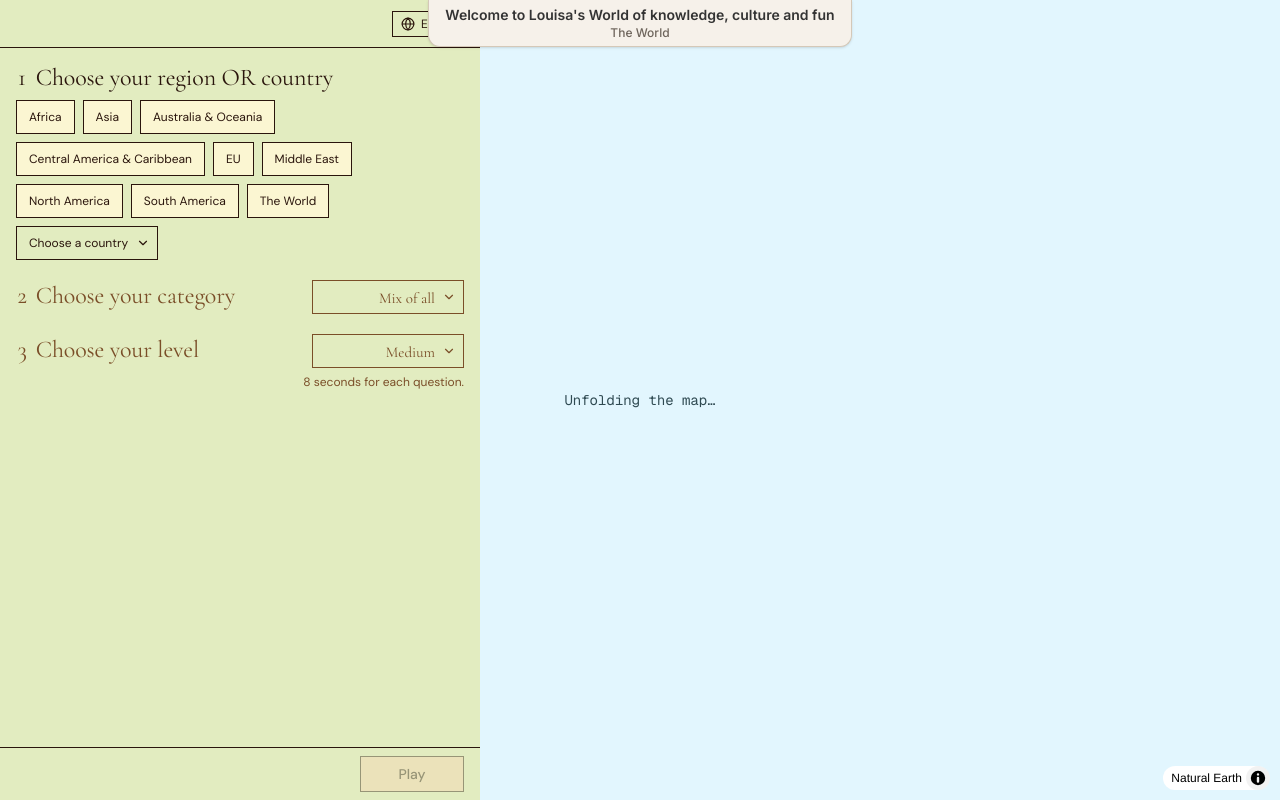
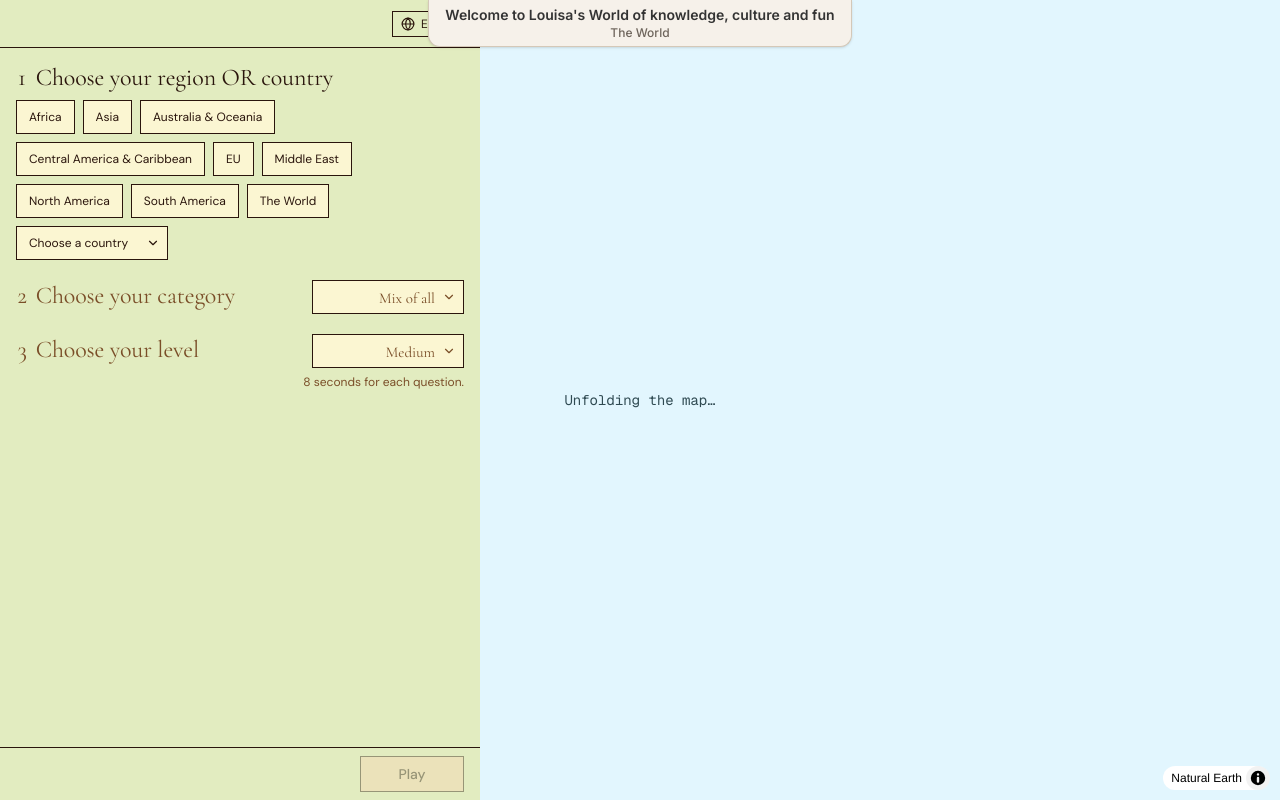
Before and after one commit to martijnvandort/geo-louisa, a Next.js app: page / in a window 1280 px wide. Built offline with nearby package versions, Linux system fonts and the light colour scheme.

Commit message:
Keep the start controls still when a region or country is chosen.
Pills, the country list, category, and level start pale yellow. The one that is chosen turns the same peach as Play.

```diff
--- a/components/game/geosense-app.tsx
+++ b/components/game/geosense-app.tsx
@@ -243,6 +243,9 @@ export function GeosenseApp({ playerId }: { playerId: string }) {
   }, []);
 
   const presentation = useMemo(() => presentationFrom(state), [state]);
+  const lobbyMap = useRef(state.region);
+  if (state.phase !== "LOBBY") lobbyMap.current = state.region;
+  const mapRegion = state.phase === "LOBBY" ? lobbyMap.current : state.region;
 
   const playing =
     state.phase === "ROUND_PREVIEW" || state.phase === "GUESSING_ACTIVE" || state.phase === "ROUND_RESULT";
@@ -255,7 +258,7 @@ export function GeosenseApp({ playerId }: { playerId: string }) {
       <div className={`absolute top-0 left-0 ${inRound ? "right-36" : "right-0"} ${playing ? "bottom-[calc(3.5rem+env(safe-area-inset-bottom))]" : "bottom-0"}`}>
       <MapStage
         difficulty={state.mapDifficulty}
-        region={state.region}
+        region={mapRegion}
         interactive={state.phase === "GUESSING_ACTIVE" && !state.submitted}
         pins={presentation.pins}
         arcs={presentation.arcs}
--- a/components/game/screens.tsx
+++ b/components/game/screens.tsx
@@ -90,9 +90,9 @@ const uiFace = "[font-family:var(--font-ui),DM_Sans,sans-serif]";
 const displayFace = "[font-family:var(--font-display),Cormorant_Garamond,serif]";
 const questionType = `min-w-0 text-2xl leading-[1.15] font-normal tracking-[-0.005em] text-balance ${displayFace}`;
 const ink = "text-[#2A150C]";
-const fieldMetric = `h-[34px] w-[152px] shrink-0 appearance-none border bg-[#E2ECC0] py-1.5 pr-7 pl-3 text-right text-[15px] outline-none ${displayFace}`;
-const fieldClass = `${fieldMetric} border-[#2A150C] text-[#2A150C] focus:border-[#2A150C]`;
-const fieldLocked = `${fieldMetric} border-[#7A4E28] bg-[#E2ECC0] text-[#7A4E28]`;
+const fieldMetric = `box-border h-[34px] w-[152px] shrink-0 appearance-none border border-[#2A150C] py-0 pr-7 pl-3 text-right text-[15px] font-normal leading-[34px] outline-none ${displayFace}`;
+const fieldClass = `${fieldMetric} text-[#2A150C]`;
+const fieldLocked = `${fieldMetric} text-[#7A4E28]`;
 
 const LEVELS: { id: MapDifficulty; label: "kids" | "adults" | "smartAdults" }[] = [
   { id: "kids", label: "kids" },
@@ -136,6 +136,8 @@ export function LobbyScreen({
   const regions = REGIONS.slice().sort(byName);
   const countries = COUNTRIES.slice().sort(byName);
   const [step1Done, setStep1Done] = useState(false);
+  const [categoryChosen, setCategoryChosen] = useState(false);
+  const [levelChosen, setLevelChosen] = useState(false);
   const regionValue = REGIONS.some((choice) => choice.id === state.region) ? state.region : "";
   const countryValue = COUNTRIES.some((choice) => choice.id === state.region) ? state.region : "";
   const category = categoryForMap(state.questionCategory, state.region);
@@ -149,6 +151,7 @@ export function LobbyScreen({
   }, [category, onPlaceMode, onQuestionCategory, state.placeMode, state.questionCategory, state.region]);
 
   function chooseCategory(next: QuestionCategory) {
+    setCategoryChosen(true);
     onQuestionCategory(next);
     const mode = placeModeFor(next, state.region);
     if (mode !== state.placeMode) onPlaceMode(mode);
@@ -208,23 +211,19 @@ export function LobbyScreen({
                   type="button"
                   aria-pressed={selected}
                   onClick={() => chooseMap(choice.id)}
-                  className={`h-[34px] border-[0.5px] px-3 text-xs text-[#2A150C] transition-colors ${
-                    selected
-                      ? "border-[#2A150C] bg-[#FBF6D2] font-semibold"
-                      : "border-[#2A150C] bg-[#FBF6D2] font-normal"
+                  className={`box-border h-[34px] shrink-0 whitespace-nowrap border border-[#2A150C] px-3 text-xs font-normal text-[#2A150C] ${
+                    selected ? "bg-[#FAD5B3]" : "bg-[#FBF6D2]"
                   }`}
                 >
                   {text[choice.label]}
                 </button>
               );
             })}
-            <span className="relative">
+            <span className="relative shrink-0">
               <select
                 aria-label={text.orCountry}
-                className={`h-[34px] appearance-none border-[0.5px] py-0 pr-7 pl-3 text-xs text-[#2A150C] outline-none ${
-                  step1Done && countryValue !== ""
-                    ? "border-[#2A150C] bg-[#E2ECC0] font-semibold"
-                    : "border-[#2A150C] bg-[#E2ECC0] font-normal"
+                className={`box-border h-[34px] w-[152px] appearance-none border border-[#2A150C] py-0 pr-7 pl-3 text-xs font-normal text-[#2A150C] outline-none ${
+                  step1Done && countryValue !== "" ? "bg-[#FAD5B3]" : "bg-[#FBF6D2]"
                 }`}
                 value={step1Done ? countryValue : ""}
                 onChange={(event) => {
@@ -246,7 +245,7 @@ export function LobbyScreen({
           <FieldRow label={text.whatFind} step="2" locked={!laterSteps}>
             <select
               aria-label={text.whatFind}
-              className={laterSteps ? fieldClass : fieldLocked}
+              className={`${laterSteps ? fieldClass : fieldLocked} ${categoryChosen ? "bg-[#FAD5B3]" : "bg-[#FBF6D2]"}`}
               value={category}
               disabled={!laterSteps}
               onChange={(event) => chooseCategory(event.target.value as QuestionCategory)}
@@ -263,10 +262,13 @@ export function LobbyScreen({
           <FieldRow label={text.whatLevel} step="3" locked={!laterSteps}>
             <select
               aria-label={text.whatLevel}
-              className={laterSteps ? fieldClass : fieldLocked}
+              className={`${laterSteps ? fieldClass : fieldLocked} ${levelChosen ? "bg-[#FAD5B3]" : "bg-[#FBF6D2]"}`}
               value={state.mapDifficulty}
               disabled={!laterSteps}
-              onChange={(event) => onDifficulty(event.target.value as MapDifficulty)}
+              onChange={(event) => {
+                setLevelChosen(true);
+                onDifficulty(event.target.value as MapDifficulty);
+              }}
             >
               {LEVELS.map((choice) => (
                 <option key={choice.id} value={choice.id}>
@@ -275,7 +277,7 @@ export function LobbyScreen({
               ))}
             </select>
           </FieldRow>
-          <p className={`text-right text-xs ${laterSteps ? "text-[#5C3014]" : "text-[#7A4E28]"}`}>{levelNote}</p>
+          <p className={`h-4 text-right text-xs leading-4 ${laterSteps ? "text-[#5C3014]" : "text-[#7A4E28]"}`}>{levelNote}</p>
         </div>
       </div>
       <footer className="flex shrink-0 items-center justify-end border-t-[0.5px] border-[#2A150C] px-4 py-2">
```
